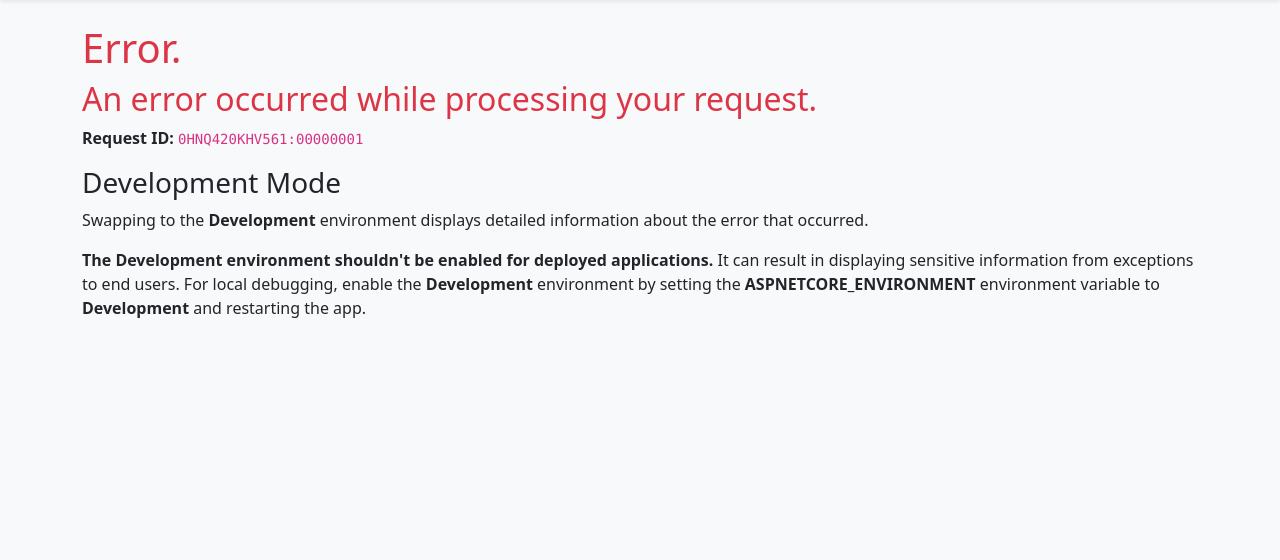
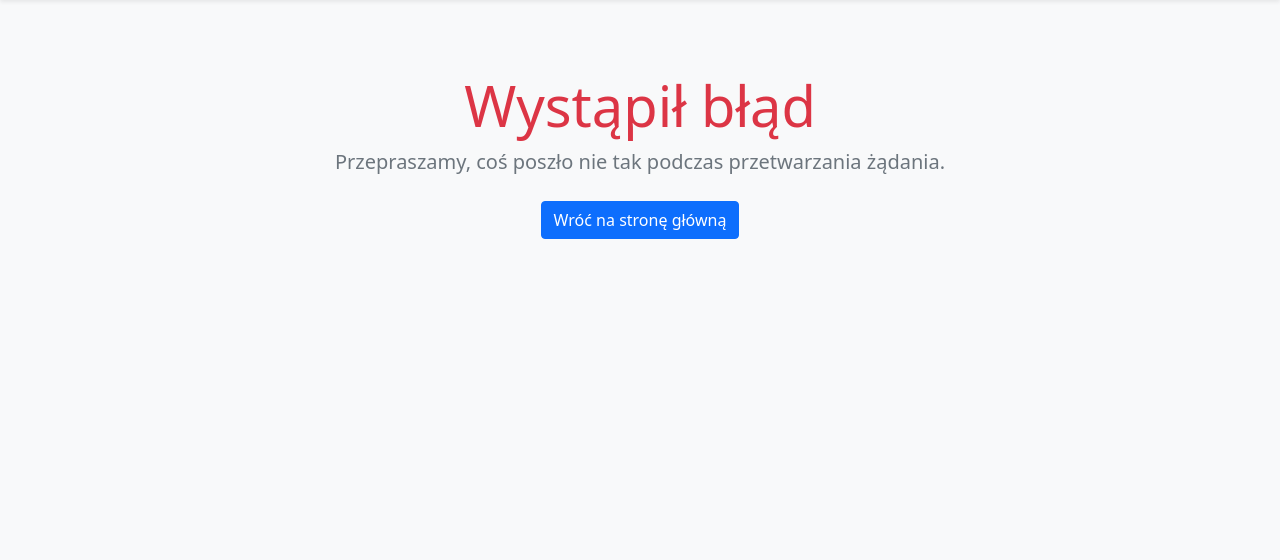
Before and after one commit to oleksandrperemybida-hub/UniBoard, an ASP.NET Core app: page /Error in a window 1280 px wide. Shown: the part 57-617 px from the top of the page. Run offline with ASP.NET Core 8, Linux system fonts and the light colour scheme; some libraries are stand-ins or nearby versions.

Commit message:
feat: Task 17 - Ochrona stron i obsluga bledow 403 i 404

```diff
--- a/Pages/Error.cshtml
+++ b/Pages/Error.cshtml
@@ -1,26 +1,32 @@
 @page
 @model ErrorModel
 @{
-    ViewData["Title"] = "Error";
+    ViewData["Title"] = Model.ErrorStatusCode switch
+    {
+        403 => "Brak dostępu (403)",
+        404 => "Nie znaleziono strony (404)",
+        _ => "Wystąpił błąd"
+    };
 }
 
-<h1 class="text-danger">Error.</h1>
-<h2 class="text-danger">An error occurred while processing your request.</h2>
+<div class="container text-center mt-5">
+    @if (Model.ErrorStatusCode == 403)
+    {
+        <h1 class="display-1 fw-bold text-danger">403</h1>
+        <h2 class="mb-3">Brak dostępu</h2>
+        <p class="lead text-muted mb-4">Nie masz uprawnień do wyświetlenia tej strony lub wykonania tej operacji.</p>
+    }
+    else if (Model.ErrorStatusCode == 404)
+    {
+        <h1 class="display-1 fw-bold text-warning">404</h1>
+        <h2 class="mb-3">Nie znaleziono strony</h2>
+        <p class="lead text-muted mb-4">Strona lub ogłoszenie, którego szukasz, nie istnieje lub zostało usunięte.</p>
+    }
+    else
+    {
+        <h1 class="display-4 text-danger">Wystąpił błąd</h1>
+        <p class="lead text-muted mb-4">Przepraszamy, coś poszło nie tak podczas przetwarzania żądania.</p>
+    }
 
-@if (Model.ShowRequestId)
-{
-    <p>
-        <strong>Request ID:</strong> <code>@Model.RequestId</code>
-    </p>
-}
-
-<h3>Development Mode</h3>
-<p>
-    Swapping to the <strong>Development</strong> environment displays detailed information about the error that occurred.
-</p>
-<p>
-    <strong>The Development environment shouldn't be enabled for deployed applications.</strong>
-    It can result in displaying sensitive information from exceptions to end users.
-    For local debugging, enable the <strong>Development</strong> environment by setting the <strong>ASPNETCORE_ENVIRONMENT</strong> environment variable to <strong>Development</strong>
-    and restarting the app.
-</p>
+    <a asp-page="/Index" class="btn btn-primary">Wróć na stronę główną</a>
+</div>
--- a/Pages/Error.cshtml.cs
+++ b/Pages/Error.cshtml.cs
@@ -12,6 +12,8 @@ namespace UniBoard.Pages
 
         public bool ShowRequestId => !string.IsNullOrEmpty(RequestId);
 
+        public int? ErrorStatusCode { get; set; }
+
         private readonly ILogger<ErrorModel> _logger;
 
         public ErrorModel(ILogger<ErrorModel> logger)
@@ -19,10 +21,16 @@ namespace UniBoard.Pages
             _logger = logger;
         }
 
-        public void OnGet()
+        public void OnGet(int? statusCode = null)
         {
             RequestId = Activity.Current?.Id ?? HttpContext.TraceIdentifier;
+            ErrorStatusCode = statusCode ?? Response.StatusCode;
+
+            // Если перешли через AccessDeniedPath, гарантируем корректный HTTP-статус 403
+            if (ErrorStatusCode == 403)
+            {
+                Response.StatusCode = 403;
+            }
         }
     }
-
 }
```
Also changed, not shown: Program.cs (+12 -0 lines).
